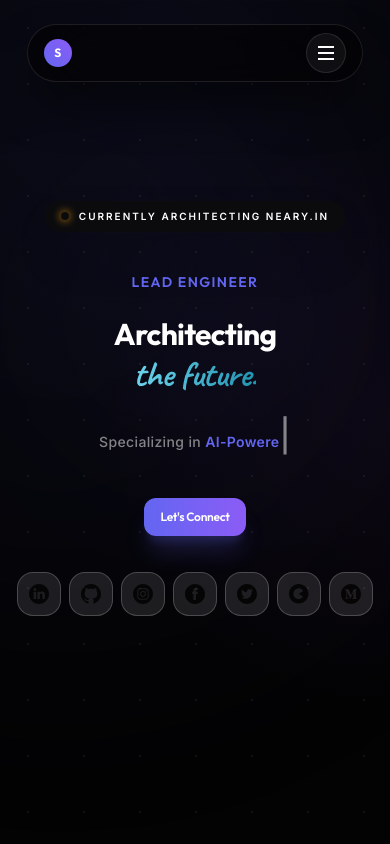
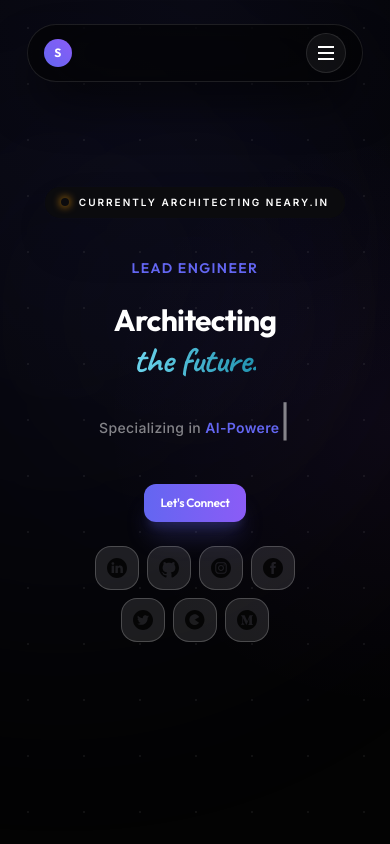
Before and after one commit to suryathakur15/portfolio, a Next.js app: page / in a window 390 px wide. Shown: the top 844 px of the page. Built offline with nearby package versions, Linux system fonts and the light colour scheme.

Commit message:
fix: split social links for mobile and fix build cache

```diff
--- a/components/home/hero.tsx
+++ b/components/home/hero.tsx
@@ -59,8 +59,9 @@ const HeroSection = React.memo(() => {
     medium: "hover:bg-white/10 hover:border-white/50",
   };
 
-  const renderSocialLinks = (): React.ReactNode =>
-    Object.keys(SOCIAL_LINKS).map((el: keyof typeof SOCIAL_LINKS) => (
+  const renderSocialLinksGroup = (slice?: [number, number]): React.ReactNode => {
+    const keys = Object.keys(SOCIAL_LINKS).slice(slice?.[0], slice?.[1]);
+    return keys.map((el: keyof typeof SOCIAL_LINKS) => (
       <a
         href={SOCIAL_LINKS[el]}
         key={el}
@@ -77,6 +78,7 @@ const HeroSection = React.memo(() => {
         />
       </a>
     ));
+  };
 
   const { ref: heroSectionRef } = MENULINKS[0];
 
@@ -150,8 +152,14 @@ const HeroSection = React.memo(() => {
                 otherProps={{ target: "_blank", rel: "noreferrer" }}
                 classes="px-4 py-2.5 text-[12px] sm:px-8 sm:py-3.5 sm:text-base rounded-xl shadow-xl shadow-accent-primary/20 hover:scale-105 transition-all duration-300 font-bold tracking-tight whitespace-nowrap w-auto"
               />
-              <div className="flex items-center gap-2 md:gap-4 overflow-x-auto flex-nowrap no-scrollbar py-3 px-1 w-full sm:w-auto justify-center md:justify-start -mx-4 sm:mx-0 px-4 sm:px-0 touch-pan-x">
-                {renderSocialLinks()}
+              {/* Mobile: Two rows | Desktop: Single row */}
+              <div className="flex flex-col sm:flex-row gap-2 md:gap-4 justify-center md:justify-start -mx-4 sm:mx-0 px-4 sm:px-0">
+                <div className="flex items-center gap-2 md:gap-4 justify-center md:justify-start">
+                  {renderSocialLinksGroup([0, 4])}
+                </div>
+                <div className="flex items-center gap-2 md:gap-4 justify-center md:justify-start">
+                  {renderSocialLinksGroup([4, 8])}
+                </div>
               </div>
             </div>
           </div>
```
